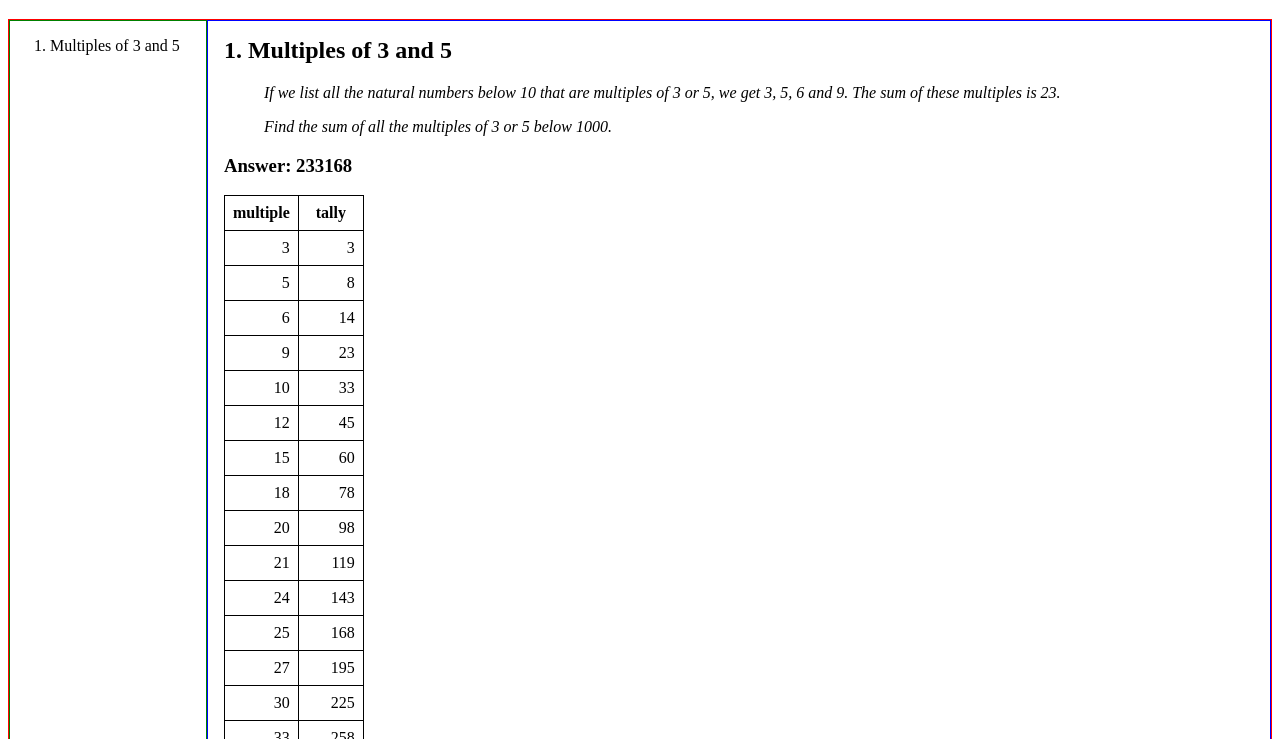
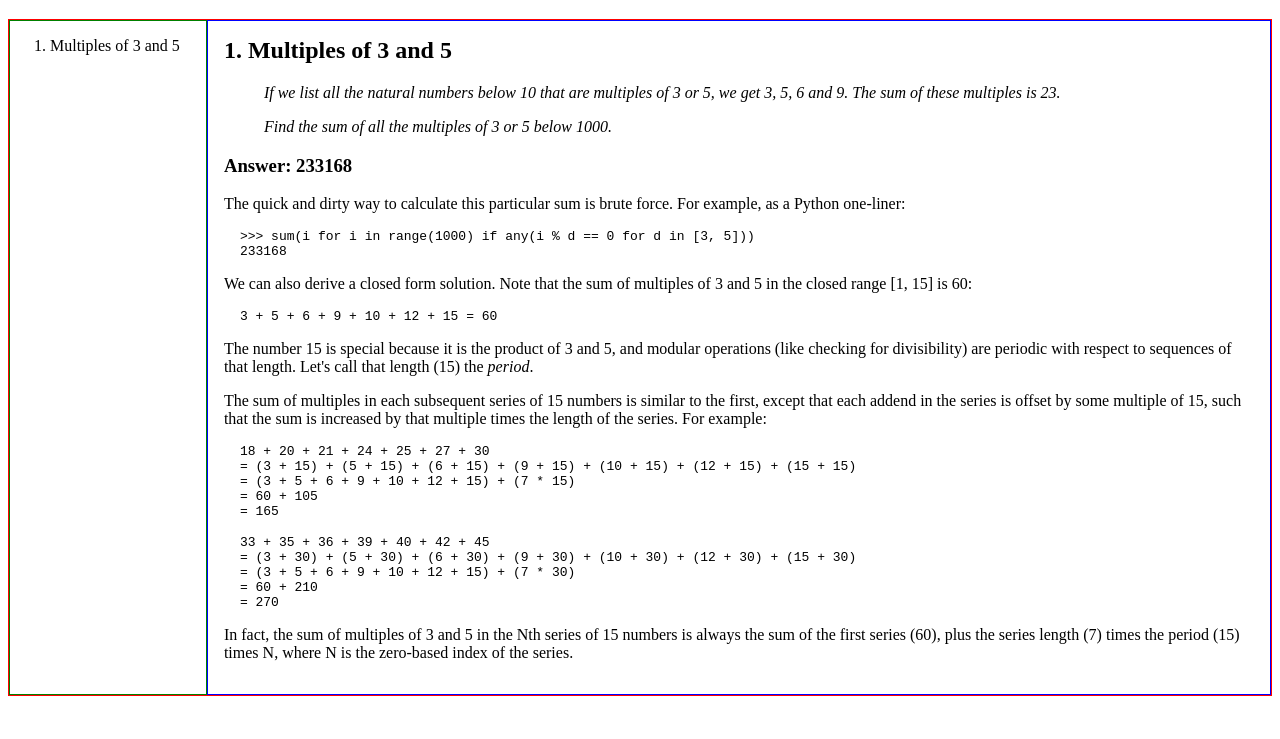
Before and after one commit to jeffs/js-euler, a website with bundled scripts: page index.html in a window 1280 px wide. Shown: the part 61-800 px from the top of the page. Built offline with nearby package versions, Linux system fonts and the light colour scheme.

Commit message:
Begin adding a closed form solution to problem 1

```diff
--- a/create.js
+++ b/create.js
@@ -1,6 +1,6 @@
-export function createStyled(tagName, classNames, ...children) {
+export function createStyled(tagName, className, ...children) {
   const elem = document.createElement(tagName);
-  elem.classList.add(...classNames);
+  elem.classList.add(...className.split(' '));
   elem.append(...children);
   return elem;
 }
--- a/main.js
+++ b/main.js
@@ -12,13 +12,12 @@ const getPane = function () {
       const problem = problems[index];
       const title = createStyled(
         'h2',
-        ['problem__title'],
+        'problem__title',
         `${index + 1}. ${problem.title}`);
-      const paragraphs = problem.paragraphs.map(s => create('p', s));
       const description = createStyled(
         'blockquote',
-        ['problem__description'],
-        ...paragraphs);
+        'problem__description',
+        ...problem.description.map(s => create('p', s)));
       const elem = problem.render();
       panes[index] = create('div', title, description, elem);
     }
--- a/problem1.js
+++ b/problem1.js
@@ -1,51 +1,103 @@
 import { create, createStyled } from './create.js';
 
-function renderTableHead() {
-  return create(
-    'thead',
-    create('tr', create('th', 'multiple'), create('th', 'tally')));
+const divisors = [3, 5];
+const bound = 1000;
+
+function findMultiplesBelow(max) {
+  let multiples = [];
+  for (let i = 1; i < max; ++i) {
+    if (divisors.some(c => i % c === 0)) {
+      multiples.push(i);
+    }
+  }
+  return multiples;
 }
 
-function renderTableBodyRow([multiple, tally]) {
-  return create('tr',
-    createStyled('td', ['table__number'], multiple),
-    createStyled('td', ['table__number'], tally));
+function sum(numbers) {
+  return numbers.reduce((a, x) => a + x, 0);
 }
 
-function renderTableBody(rows) {
-  return create('tbody', ...rows.map(renderTableBodyRow));
+function product(numbers) {
+  return numbers.reduce((a, x) => a * x, 1);
 }
 
-function renderTable(rows) {
-  return createStyled(
-    'table',
-    ['table'],
-    renderTableHead(),
-    renderTableBody(rows));
+function formatAnswer(answer) {
+  return createStyled('h3', 'problem__answer', `Answer: ${answer}`);
 }
 
+function formatList(items) {
+  switch (items.length) {
+    case 0: return 'an empty list';
+    case 1: return items[0];
+    case 2: return items.join(' and ');
+    default: {
+      const m = items.length - 1;
+      return `${items.slice(0, m).join(', ')}, and ${items[m]}`;
+    }
+  }
+}
+
+function render() {
+  const period = product(divisors);
+  const series = findMultiplesBelow(period + 1);
+  const comments = [];
+  const p = (...kids) => { comments.push(create('p', ...kids)); };
+  const c = (text) => { comments.push(createStyled('pre', 'math', text)); };
+
+  const answer = sum(Array.from(Array(bound).keys()).filter(k => divisors.some(d => k % d === 0)));
+
+  p(`The quick and dirty way to calculate this particular sum is brute force.
+    For example, as a Python one-liner:`);
+  c(`>>> sum(i for i in range(${bound})`
+    + ` if any(i % d == 0 for d in [${divisors.join(', ')}]))`
+    + `\n${answer}`);
+
+  p(`We can also derive a closed form solution.  Note that the sum of multiples
+    of ${formatList(divisors)} in the closed range [1, ${period}] is
+    ${sum(series)}:`);
+  c(`${series.join(' + ')} = ${sum(series)}`);
+
+  p(`The number ${period} is special because it is the product of
+    ${formatList(divisors)}, and modular operations (like checking for
+    divisibility) are periodic with respect to sequences of that length.  Let's
+    call that length (${period}) the `, create('em', 'period'), `.`);
+
+  p(`The sum of multiples in each subsequent series of ${period} numbers is
+    similar to the first, except that each addend in the series is offset by
+    some multiple of ${period}, such that the sum is increased by that multiple
+    times the length of the series.  For example:`);
+  const series1 = series.map(x => x + period);
+  c(`${series1.join(' + ')}`
+    + `\n= ${series.map(x => `(${x} + ${period})`).join(' + ')}`
+    + `\n= (${series.join(' + ')}) + (${series.length} * ${period})`
+    + `\n= ${sum(series)} + ${series.length * period}`
+    + `\n= ${sum(series1)}`);
+
+  const series2 = series.map(x => x + 2 * period);
+  c(`${series2.join(' + ')}`
+    + `\n= ${series.map(x => `(${x} + ${2 * period})`).join(' + ')}`
+    + `\n= (${series.join(' + ')}) + (${series.length} * ${2 * period})`
+    + `\n= ${sum(series)} + ${series.length * 2 * period}`
+    + `\n= ${sum(series2)}`);
+
+  p(`In fact, the sum of multiples of ${formatList(divisors)} in the Nth series
+    of ${period} numbers is always the sum of the first series
+    (${sum(series)}), plus the series length (${series.length}) times the
+    period (${period}) times N, where N is the zero-based index of the
+    series.`);
+
+  return create('div', formatAnswer(answer), ...comments);
+}
+
+//create('table', ...lows.map(n => create('tr', createStyled('td', 'table__number', n)))),
 export default function problem1() {
   return {
     title: 'Multiples of 3 and 5',
-
-    paragraphs: [
+    description: [
       `If we list all the natural numbers below 10 that are multiples of 3 or
       5, we get 3, 5, 6 and 9. The sum of these multiples is 23.`,
       `Find the sum of all the multiples of 3 or 5 below 1000.`
     ],
-
-    render() {
-      let rows = [];
-      let sum = 0;
-      for (let i = 1; i < 1000; ++i) {
-        if (i % 3 === 0 || i % 5 === 0) {
-          sum += i;
-          rows.push([i, sum]);
-        }
-      }
-      const answer = createStyled('h3', ['problem__answer'], `Answer: ${sum}`);
-      const details = renderTable(rows);
-      return create('div', answer, details);
-    },
+    render,
   };
 }
--- a/style.css
+++ b/style.css
@@ -34,15 +34,20 @@
   font-weight: bold;
 }
 
-.table {
+.table__number {
+  text-align: right;
+}
+
+.math {
+  display: block;
+  margin: 1rem;
+}
+
+table {
   border-collapse: collapse;
 }
 
-.table th, .table td {
+th, td {
   border: 1px solid black;
   padding: 0.5rem;
 }
-
-.table__number {
-  text-align: right;
-}
```
